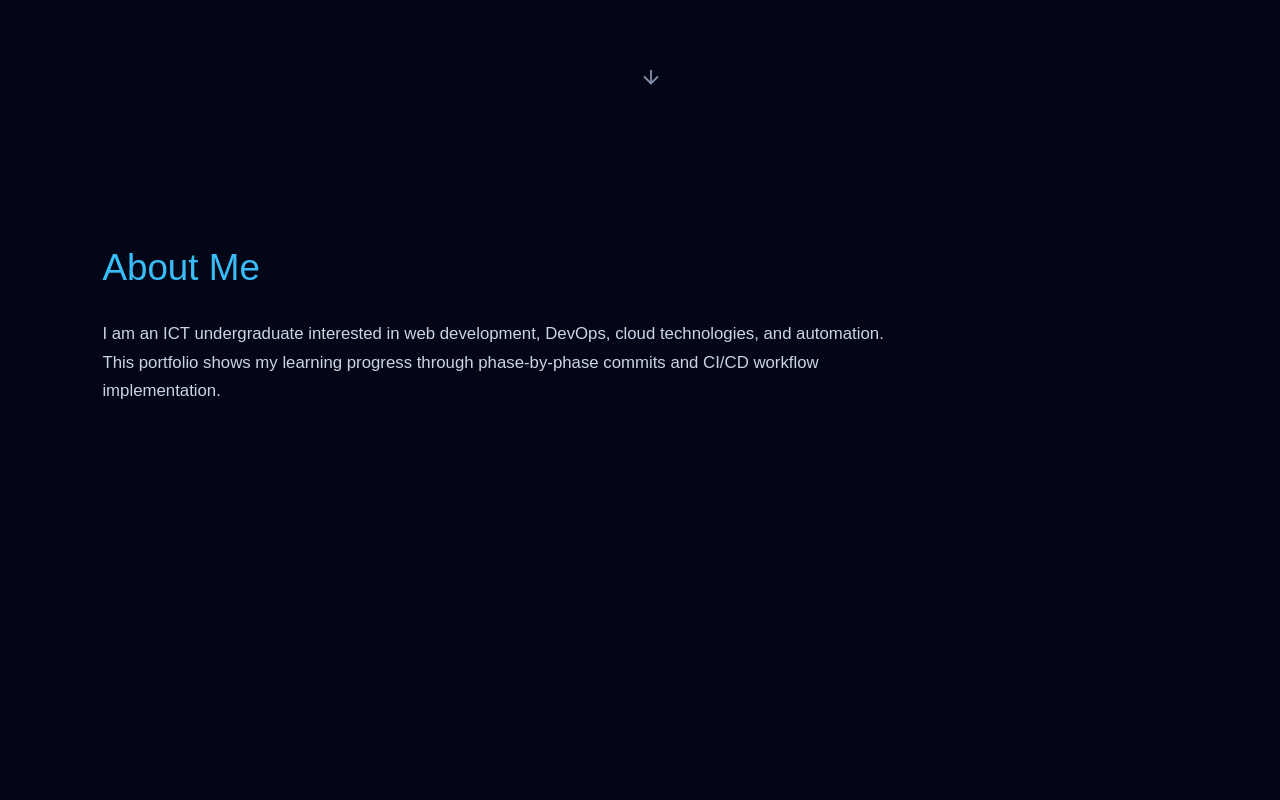
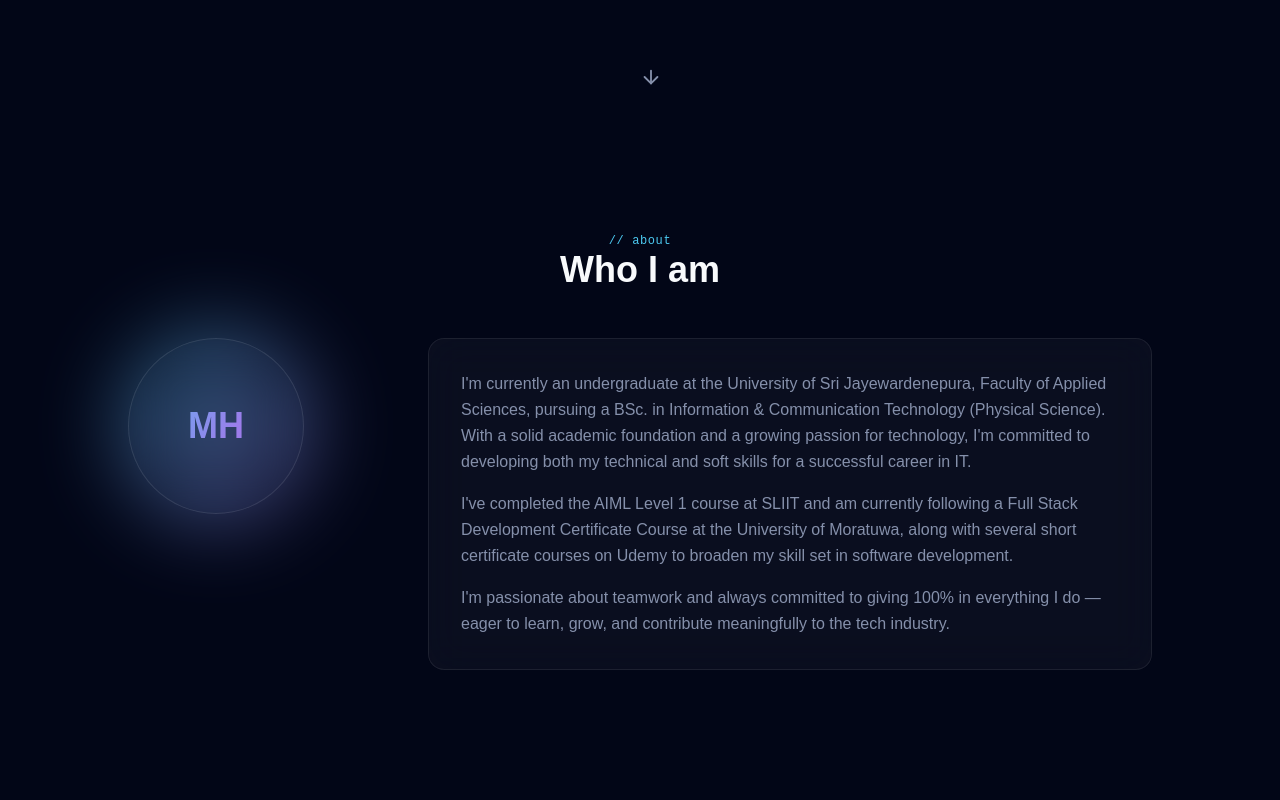
Before and after one commit to MilanAlgama/Portfolio, a React (Vite) app: page / in a window 1280 px wide. Shown: the part 680-1480 px from the top of the page. Built offline with nearby package versions, Linux system fonts and the light colour scheme.

Commit message:
Modify : About.jsx

```diff
--- a/src/components/About.jsx
+++ b/src/components/About.jsx
@@ -1,15 +1,41 @@
-function About() {
+import Reveal from "./Reveal";
+import SectionHeading from "./SectionHeading";
+import { profile } from "../data/profile";
+
+export default function About() {
+  const initials = profile.name
+    .split(" ")
+    .map((w) => w[0])
+    .slice(0, 2)
+    .join("");
+
   return (
-    <section id="about" className="section">
-      <h2>About Me</h2>
+    <section id="about" className="section-space">
+      <div className="container-wide">
+        <SectionHeading comment="// about" title="Who I am" />
 
-      <p>
-        I am an ICT undergraduate interested in web development, DevOps,
-        cloud technologies, and automation. This portfolio shows my learning
-        progress through phase-by-phase commits and CI/CD workflow implementation.
-      </p>
+        <div className="about-grid">
+          <Reveal className="avatar-wrap">
+            <div className="avatar-shell">
+              <div className="avatar-glow" />
+              <div className="avatar-circle">
+                {initials}
+              </div>
+            </div>
+          </Reveal>
+
+          <Reveal delay={0.15} className="bio-card">
+            {profile.bio.map((para, i) => (
+              <p
+                key={i}
+                className={`bio-text ${i !== profile.bio.length - 1 ? "paragraph-space" : ""}`}
+              >
+                {para}
+              </p>
+            ))}
+          </Reveal>
+        </div>
+      </div>
     </section>
   );
 }
-
-export default About;
```
